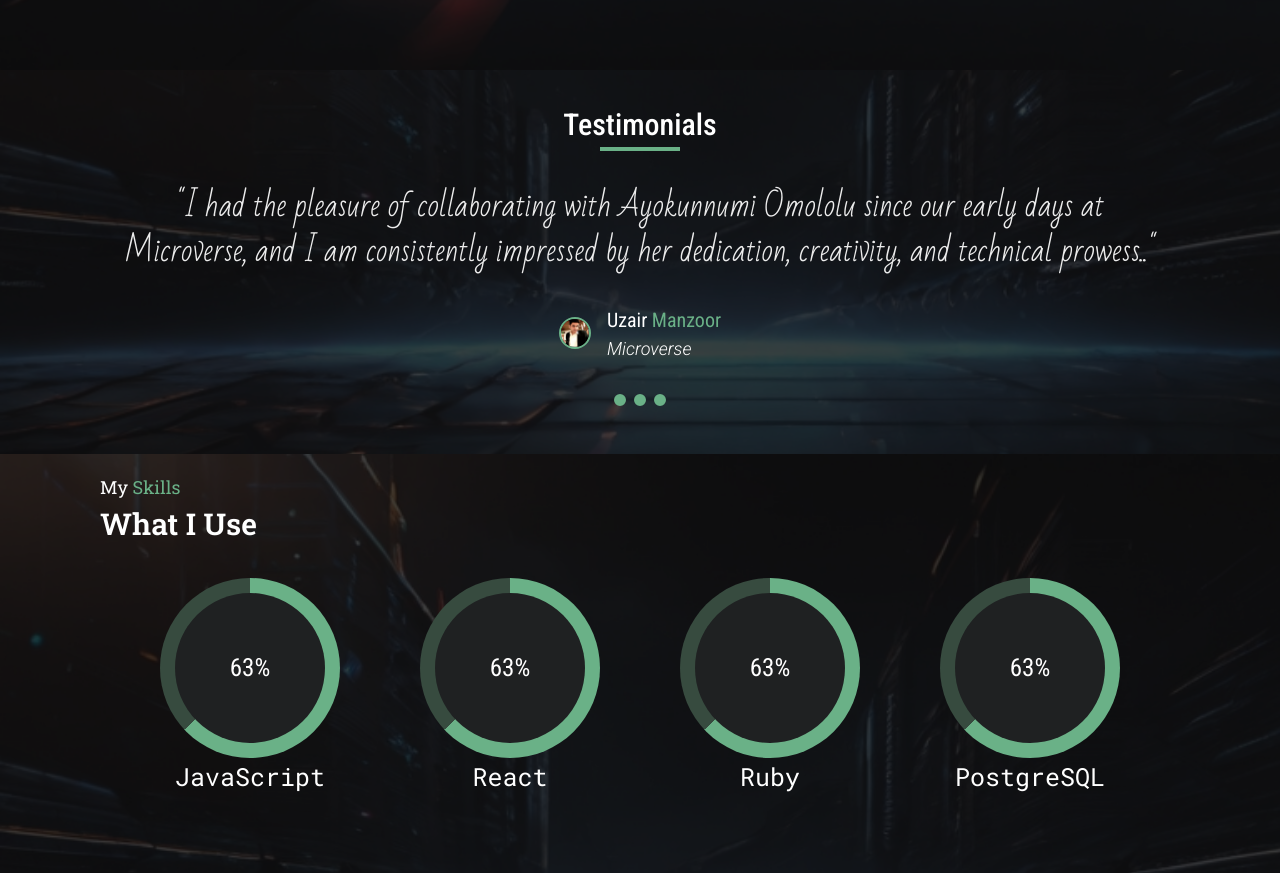
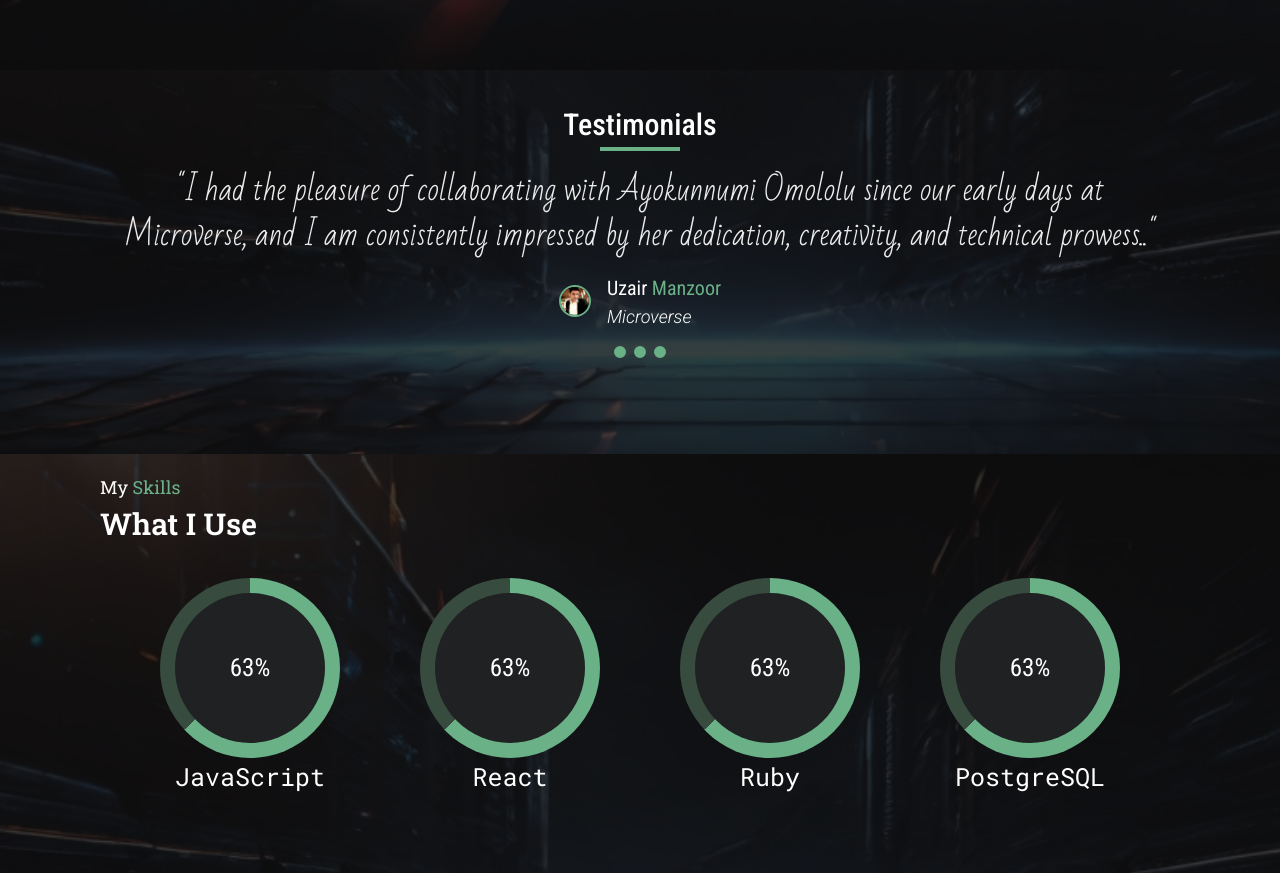
Before and after one commit to Ayokunnumi1/ayokunnumi-portfolio, a React (Create React App) app: page / in a window 1280 px wide. Shown: the part 2413-3286 px from the top of the page. Built offline with nearby package versions, Linux system fonts and the light colour scheme; the HTML template or start-up script is replaced by a standard one.

Commit message:
Adjust testimonial padding

```diff
--- a/src/component/Testimonials.js
+++ b/src/component/Testimonials.js
@@ -3,7 +3,7 @@ import Testimonial from "../assets/images/testimonial.png";
 const Testimonials = () => {
   return (
     <section className="bg-home-pg-bg-image bg-no-repeat bg-cover text-white w-full md:h-96 bg-center bg-[100% auto] p-8">
-      <div className="relative z-10 flex flex-col justify-center items-center gap-4 md:gap-8 md:px-10 lg:px-20">
+      <div className="relative z-10 flex flex-col justify-center items-center gap-4 md:px-10 lg:px-20">
         <div className="flex flex-col items-center">
           <h3 className="testimonials">Testimonials</h3>
           <span className="w-20 h-1 bg-custom-green"></span>
```
